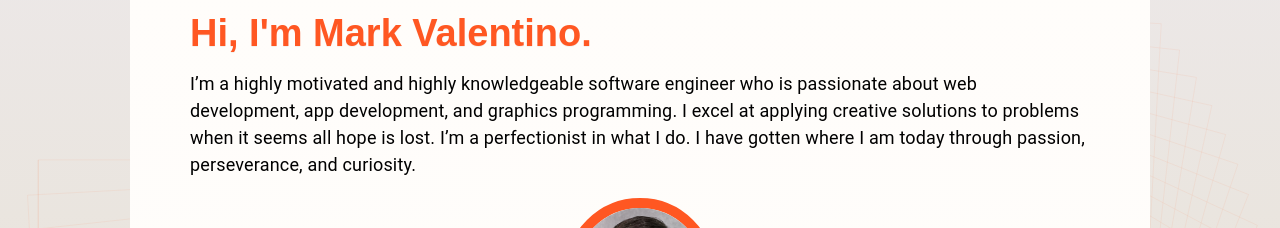
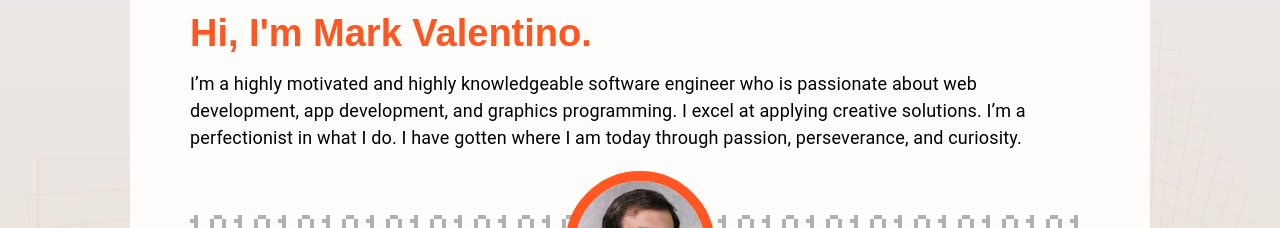
Before and after one commit to M-Valentino/M-Valentino_Node, a Next.js app: page / in a window 1280 px wide. Shown: the part 142-370 px from the top of the page. Built offline with nearby package versions, Linux system fonts and the light colour scheme.

Commit message:
changed text in intro paragraph

```diff
--- a/src/pages/index.tsx
+++ b/src/pages/index.tsx
@@ -65,10 +65,9 @@ export default function Home() {
           <Typography style={{ marginTop: 15, fontSize: 18 }}>
             I’m a highly motivated and highly knowledgeable software engineer
             who is passionate about web development, app development, and
-            graphics programming. I excel at applying creative solutions to
-            problems when it seems all hope is lost. I’m a perfectionist in what
-            I do. I have gotten where I am today through passion, perseverance,
-            and curiosity.
+            graphics programming. I excel at applying creative solutions. I’m a
+            perfectionist in what I do. I have gotten where I am today through
+            passion, perseverance, and curiosity.
           </Typography>
           <div
             style={{
@@ -125,7 +124,7 @@ export default function Home() {
             </div>
           </div>
           <SubHeading>Experience & Education</SubHeading>
-          <Grid container  style={{ marginBottom: 40 }}>
+          <Grid container style={{ marginBottom: 40 }}>
             <ExpAndEduListItem
               imgSRC="/home/landIntelligencePin.png"
               imgAlt="Land Intelligence Pin Logo"
```
